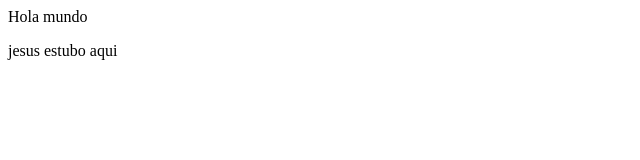
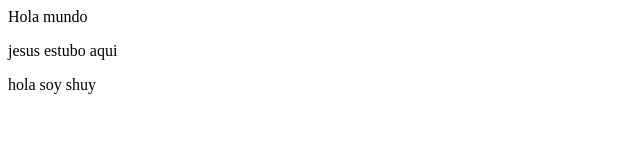
Before and after one commit to michi435/nuevoequipo, a plain HTML site: page index.html in a window 1280 px wide. Shown: the whole page, without its empty margins (0-640 px from the left). Drawn offline with Linux system fonts and the light colour scheme.

Commit message:
Update index.html

```diff
--- a/index.html
+++ b/index.html
@@ -1,2 +1,4 @@
 <p>Hola mundo</p>
 <p>jesus estubo aqui</p>
+
+<p>hola soy shuy</p>
```
